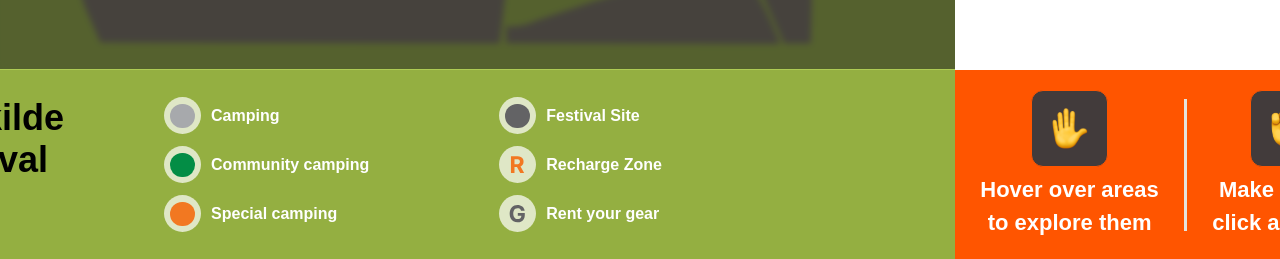
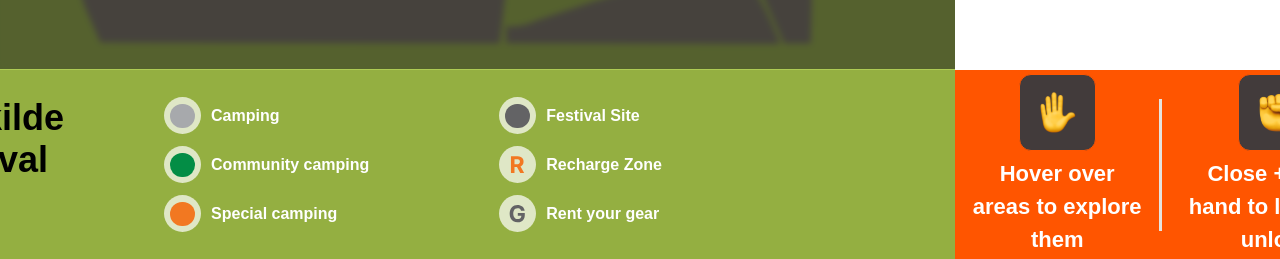
Before and after one commit to RikkeMK/Interactice_design_exam, a React (Vite) app: page / in a window 1280 px wide. Shown: the part 591-850 px from the top of the page. Built offline with nearby package versions, Linux system fonts and the light colour scheme; no server answers; a web font is replaced by a local one.

Commit message:
handInstruction change

```diff
--- a/src/App.css
+++ b/src/App.css
@@ -169,7 +169,7 @@ span {
   flex-direction: column;
   justify-content: center;
   align-items: center;
-  padding: 0 23px;
+  padding: 0 16px;
   gap: 6px;
 }
 
--- a/src/components/BottomBar.jsx
+++ b/src/components/BottomBar.jsx
@@ -38,7 +38,7 @@ export default function BottomBar({ currentView }) {
 
         <div className="handInstruction">
           <ClosedHandIcon />
-          <strong>Make a fist to click and open</strong>
+          <strong>Close + open hand to lock and unlock</strong>
         </div>
       </div>
     </div>
--- a/src/interactiveAreas.js
+++ b/src/interactiveAreas.js
@@ -17,7 +17,7 @@ export const MAP_AREAS = [
 export const FESTIVAL_AREAS = [
   { id: "stage_orange", x: 370, y: 164, width: 197.425, height: 200 },
   { id: "stand_food", x: 157, y: 201, width: 150, height: 260 },
-  { id: "stand_merch", x: 790, y: 324, width: 140, height: 230 },
+  { id: "stand_merch", x: 760, y: 304, width: 200, height: 230 },
 ];
 
 export function getAreaAtPoint(x, y, areas) {
```
